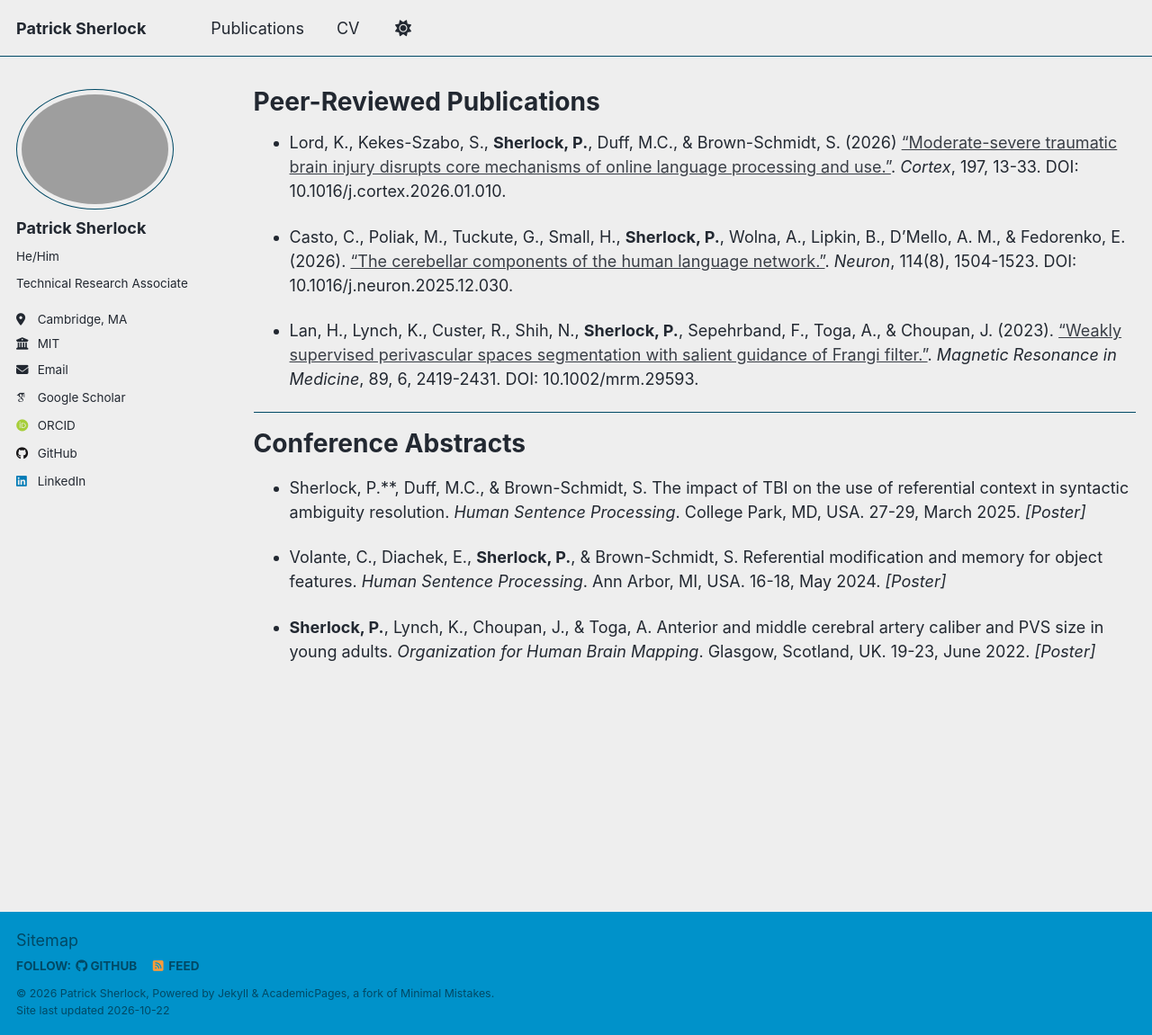
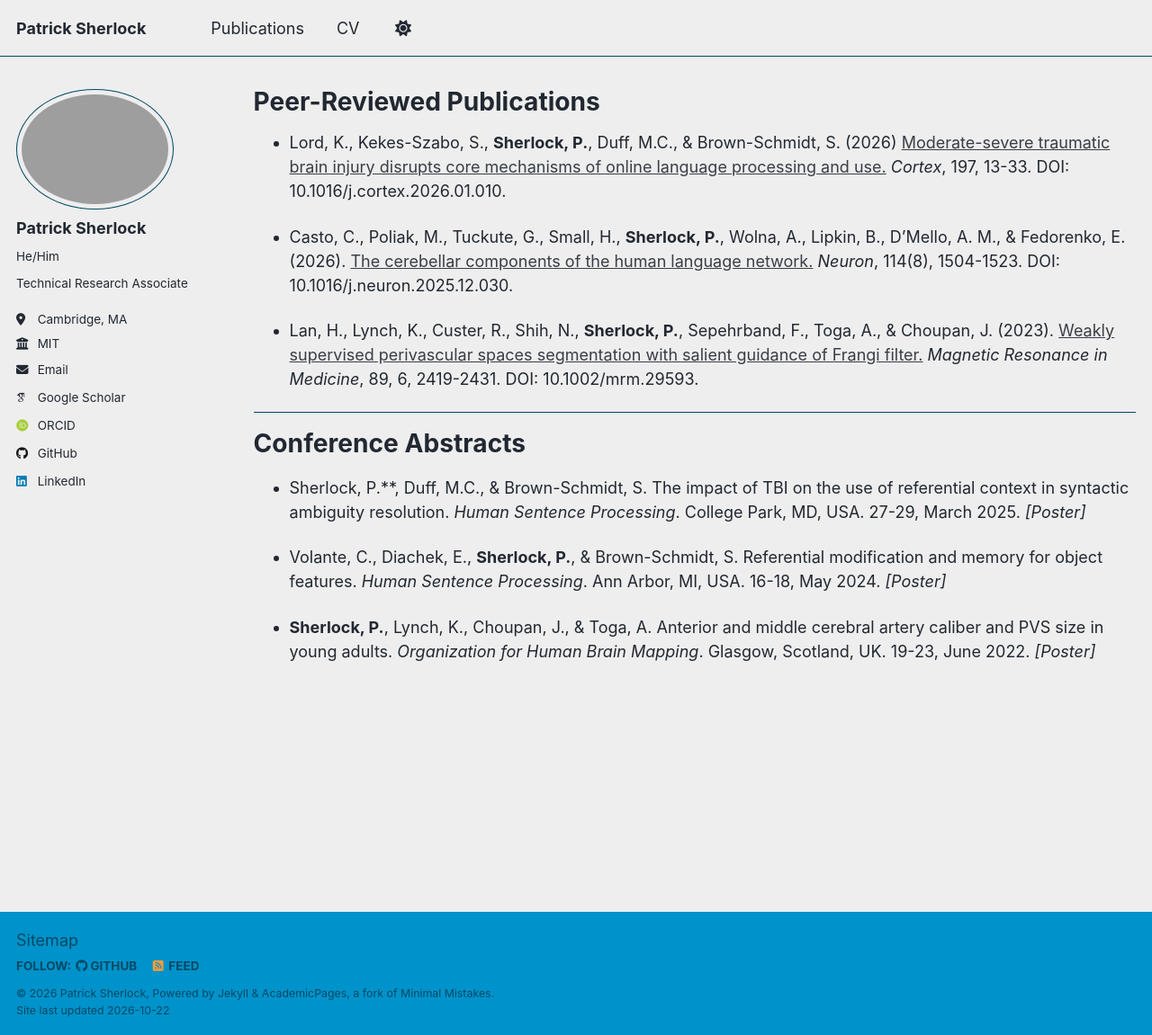
Before and after one commit to patricksherlock/patricksherlock.github.io, a Jekyll site: the page built from _pages/publications.md, in a window 1280 px wide and 1151 px high. Shown: the whole window at 90% size. Built offline with Jekyll 4.4.1, drawn with Linux system fonts in a browser that asks for light colours; some web fonts are replaced; a script that is not in the unit is left out.

```diff
--- a/_pages/publications.md
+++ b/_pages/publications.md
@@ -5,11 +5,11 @@ permalink: /publications/
 author_profile: true
 ---
 
-* Lord, K., Kekes-Szabo, S., **Sherlock, P.**, Duff, M.C., & Brown-Schmidt, S. (2026) <a href="https://www.sciencedirect.com/science/article/abs/pii/S0010945226000389?via%3Dihub">“Moderate-severe traumatic brain injury disrupts core mechanisms of online language processing and use.”</a>. <i>Cortex</i>, 197, 13-33. DOI: 10.1016/j.cortex.2026.01.010.
+* Lord, K., Kekes-Szabo, S., **Sherlock, P.**, Duff, M.C., & Brown-Schmidt, S. (2026) <a href="https://www.sciencedirect.com/science/article/abs/pii/S0010945226000389?via%3Dihub">Moderate-severe traumatic brain injury disrupts core mechanisms of online language processing and use.</a> <i>Cortex</i>, 197, 13-33. DOI: 10.1016/j.cortex.2026.01.010.
 
-* Casto, C., Poliak, M., Tuckute, G., Small, H., **Sherlock, P.**, Wolna, A., Lipkin, B., D’Mello, A. M., & Fedorenko, E. (2026). <a href="https://www.sciencedirect.com/science/article/pii/S0896627325009869?via%3Dihub">“The cerebellar components of the human language network.”</a>. <i>Neuron</i>, 114(8), 1504-1523. DOI: 10.1016/j.neuron.2025.12.030.
+* Casto, C., Poliak, M., Tuckute, G., Small, H., **Sherlock, P.**, Wolna, A., Lipkin, B., D’Mello, A. M., & Fedorenko, E. (2026). <a href="https://www.sciencedirect.com/science/article/pii/S0896627325009869?via%3Dihub">The cerebellar components of the human language network.</a> <i>Neuron</i>, 114(8), 1504-1523. DOI: 10.1016/j.neuron.2025.12.030.
 
-* Lan, H., Lynch, K., Custer, R., Shih, N., **Sherlock, P.**, Sepehrband, F., Toga, A., & Choupan, J. (2023). <a href="https://onlinelibrary.wiley.com/doi/10.1002/mrm.29593">"Weakly supervised perivascular spaces segmentation with salient guidance of Frangi filter."</a>. <i>Magnetic Resonance in Medicine</i>, 89, 6, 2419-2431. DOI: 10.1002/mrm.29593.
+* Lan, H., Lynch, K., Custer, R., Shih, N., **Sherlock, P.**, Sepehrband, F., Toga, A., & Choupan, J. (2023). <a href="https://onlinelibrary.wiley.com/doi/10.1002/mrm.29593">Weakly supervised perivascular spaces segmentation with salient guidance of Frangi filter.</a> <i>Magnetic Resonance in Medicine</i>, 89, 6, 2419-2431. DOI: 10.1002/mrm.29593.
 
 ---
 
```
